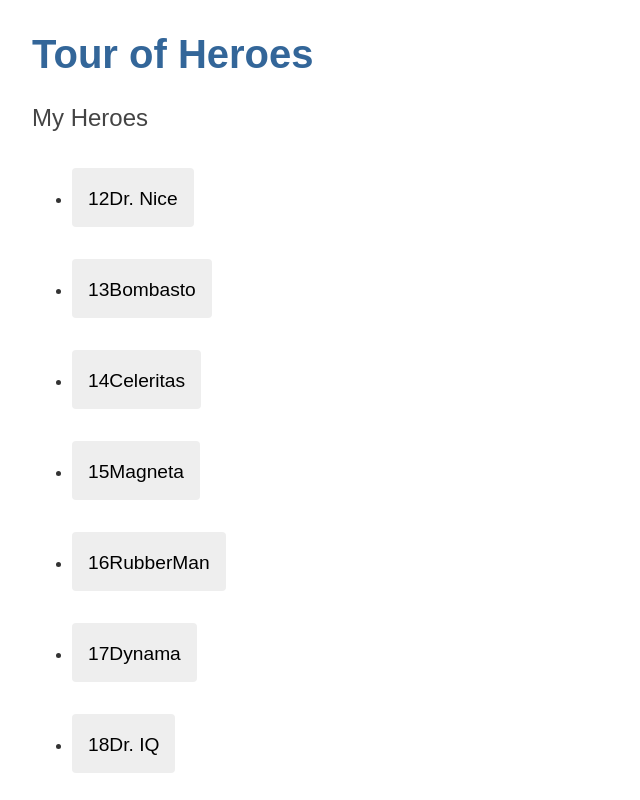
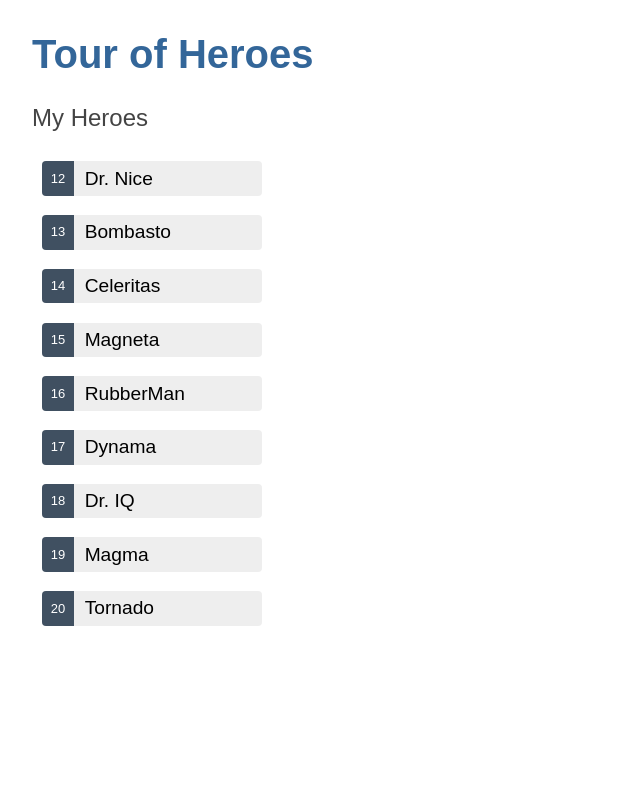
Before and after one commit to KatiaZd/tourOfHeroes, an Angular app: page / in a window 1280 px wide. Shown: the top 800 px of the page, without its empty margins (0-640 px from the left). Built offline with nearby package versions, Linux system fonts and the light colour scheme.

Commit message:
Ajout du style

```diff
--- a/src/app/mock-heroes.ts
+++ b/src/app/mock-heroes.ts
@@ -1,6 +1,7 @@
 import { Hero } from './hero';
 
 export const HEROES: Hero[] = [
+
   { id: 12, name: 'Dr. Nice' },
   { id: 13, name: 'Bombasto' },
   { id: 14, name: 'Celeritas' },
@@ -10,4 +11,5 @@
   { id: 18, name: 'Dr. IQ' },
   { id: 19, name: 'Magma' },
   { id: 20, name: 'Tornado' }
+
 ];
--- a/src/styles.css
+++ b/src/styles.css
@@ -46,3 +46,79 @@
     color: #aaa;
     cursor: auto;
   }
+
+/* HeroesComponent's private CSS styles */
+.heroes {
+  margin: 0 0 2em 0;
+  list-style-type: none;
+  padding: 0;
+  width: 15em;
+}
+
+.heroes li {
+  display: -webkit-box;
+  display: -ms-flexbox;
+  display: flex;
+}
+
+.heroes button {
+  -webkit-box-flex: 1;
+      -ms-flex: 1;
+          flex: 1;
+  cursor: pointer;
+  position: relative;
+  left: 0;
+  background-color: #EEE;
+  margin: .5em;
+  padding: 0;
+  border-radius: 4px;
+  display: -webkit-box;
+  display: -ms-flexbox;
+  display: flex;
+  -webkit-box-align: stretch;
+      -ms-flex-align: stretch;
+          align-items: stretch;
+  height: 1.8em;
+}
+
+.heroes button:hover {
+  color: #2c3a41;
+  background-color: #e6e6e6;
+  left: .1em;
+}
+
+.heroes button:active {
+  background-color: #525252;
+  color: #fafafa;
+}
+
+.heroes button.selected {
+  background-color: black;
+  color: white;
+}
+
+.heroes button.selected:hover {
+  background-color: #505050;
+  color: white;
+}
+
+.heroes button.selected:active {
+  background-color: black;
+  color: white;
+}
+
+.heroes .badge {
+  display: inline-block;
+  font-size: small;
+  color: white;
+  padding: 0.8em 0.7em 0 0.7em;
+  background-color: #405061;
+  line-height: 1em;
+  margin-right: .8em;
+  border-radius: 4px 0 0 4px;
+}
+
+.heroes .name {
+  -ms-flex-item-align: center;
+      align-self: center;
+}
```
